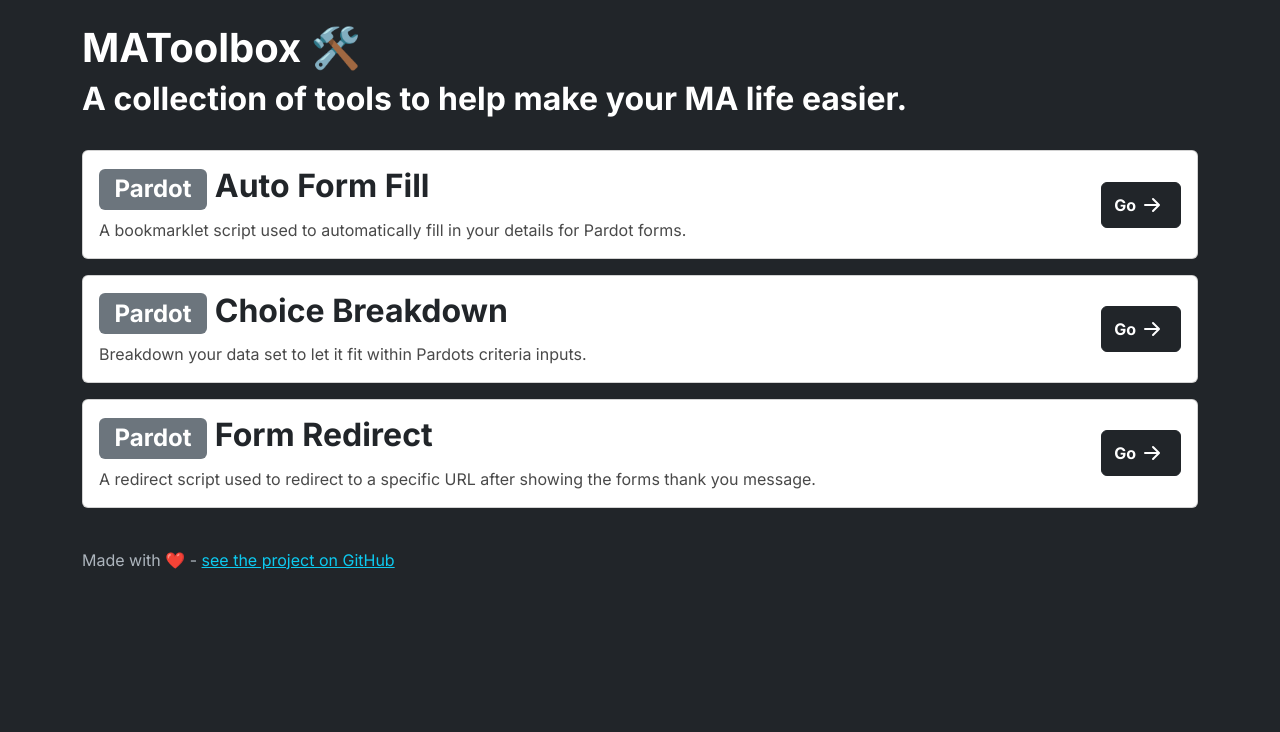
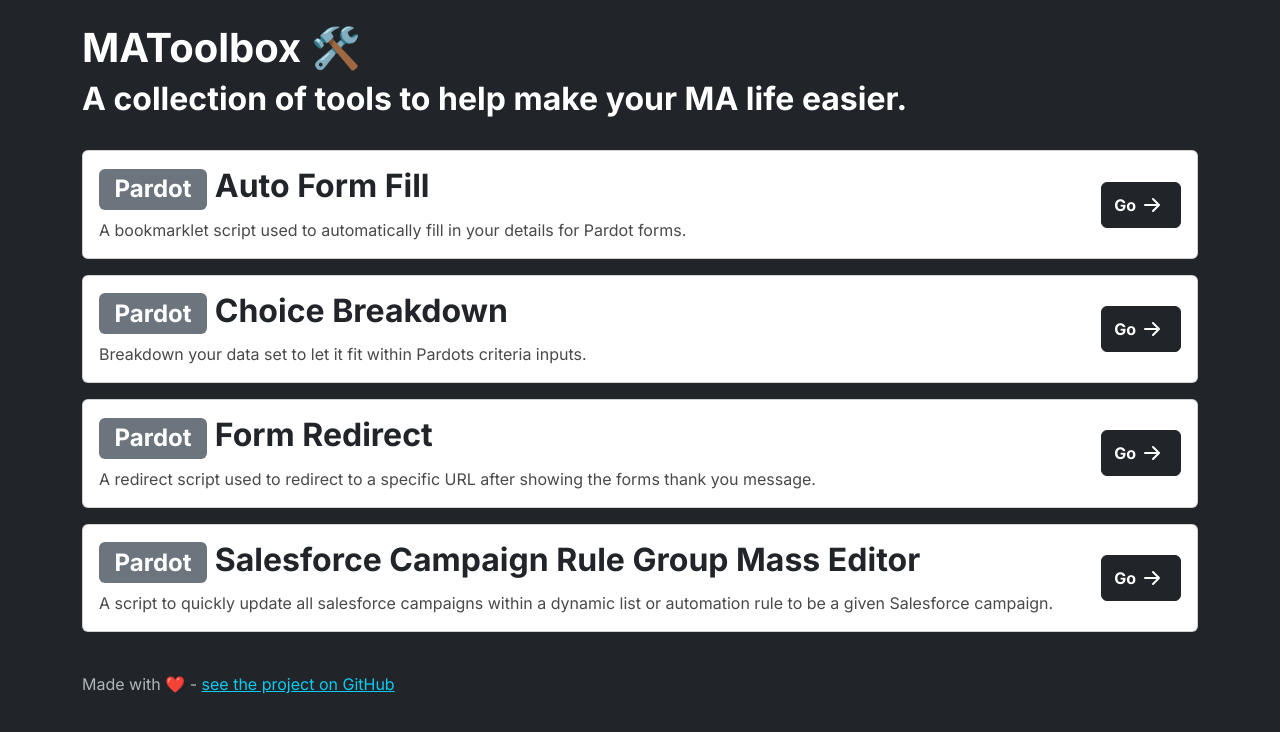
Before and after one commit to stuartajd/matoolbox, a plain HTML site: page docs/index.html in a window 1280 px wide. Drawn offline with nearby package versions, Linux system fonts and the light colour scheme.

Commit message:
Make the new tool visible

```diff
--- a/docs/index.html
+++ b/docs/index.html
@@ -61,6 +61,12 @@
 					description: "A bookmarklet script used to automatically fill in your details for Pardot forms.",
 					link: "/pardot-auto-form-fill.html",
 					platform: 'Pardot',
+				},
+				{
+					header: "Salesforce Campaign Rule Group Mass Editor",
+					description: "A script to quickly update all salesforce campaigns within a dynamic list or automation rule to be a given Salesforce campaign.",
+					link: "/pardot-rule-group-campaign-mass-editor.html",
+					platform: 'Pardot',
 				}
 			]
 		  },
```
Also changed, not shown: docs/pardot-rule-group-campaign-mass-editor.html (+1 -1 lines).
